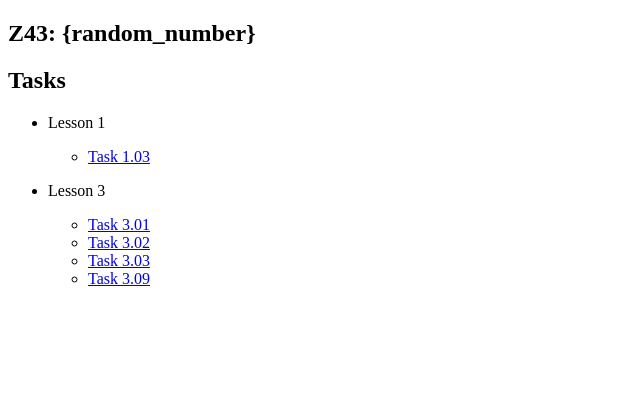
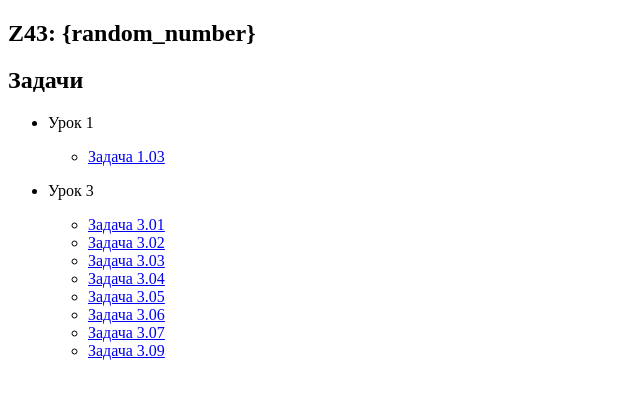
Before and after one commit to Vlad-Ivchik/xxx, a Python web app: template src/main/templates/index.html in a window 1280 px wide. Shown: the top 399 px of the page, without its empty margins (0-640 px from the left). Run offline with Jinja, Linux system fonts and the light colour scheme; the template is opened without the code that fills it, so the values that code supplies are empty.

Commit message:
templates tasks 01-03

```diff
--- a/src/main/templates/index.html
+++ b/src/main/templates/index.html
@@ -1,5 +1,5 @@
 <!DOCTYPE html>
-<html lang="en">
+<html lang="ru">
 <head>
     <title>Z43</title>
     <meta charset="UTF-8">
@@ -8,21 +8,25 @@
 <article>
     <h1>Z43: {random_number}</h1>
     <section>
-        <h2>Tasks</h2>
+        <h2>Задачи</h2>
         <ul>
             <li>
-                <p>Lesson 1 </p>
+                <p>Урок 1</p>
                 <ul>
-                    <li><a href="/tasks/1/103/">Task 1.03</a></li>
+                    <li><a href="/tasks/1/103/">Задача 1.03</a></li>
                 </ul>
             </li>
             <li>
-                <p>Lesson 3</p>
+                <p>Урок 3</p>
                 <ul>
-                    <li><a href="/tasks/3/301/">Task 3.01</a></li>
-                    <li><a href="/tasks/3/302/">Task 3.02</a></li>
-                    <li><a href="/tasks/3/303/">Task 3.03</a></li>
-                    <li><a href="/tasks/3/309/">Task 3.09</a></li>
+                    <li><a href="/tasks/3/301/">Задача 3.01</a></li>
+                    <li><a href="/tasks/3/302/">Задача 3.02</a></li>
+                    <li><a href="/tasks/3/303/">Задача 3.03</a></li>
+                    <li><a href="/tasks/3/304/">Задача 3.04</a></li>
+                    <li><a href="/tasks/3/305/">Задача 3.05</a></li>
+                    <li><a href="/tasks/3/306/">Задача 3.06</a></li>
+                    <li><a href="/tasks/3/307/">Задача 3.07</a></li>
+                    <li><a href="/tasks/3/309/">Задача 3.09</a></li>
                 </ul>
             </li>
         </ul>
```
